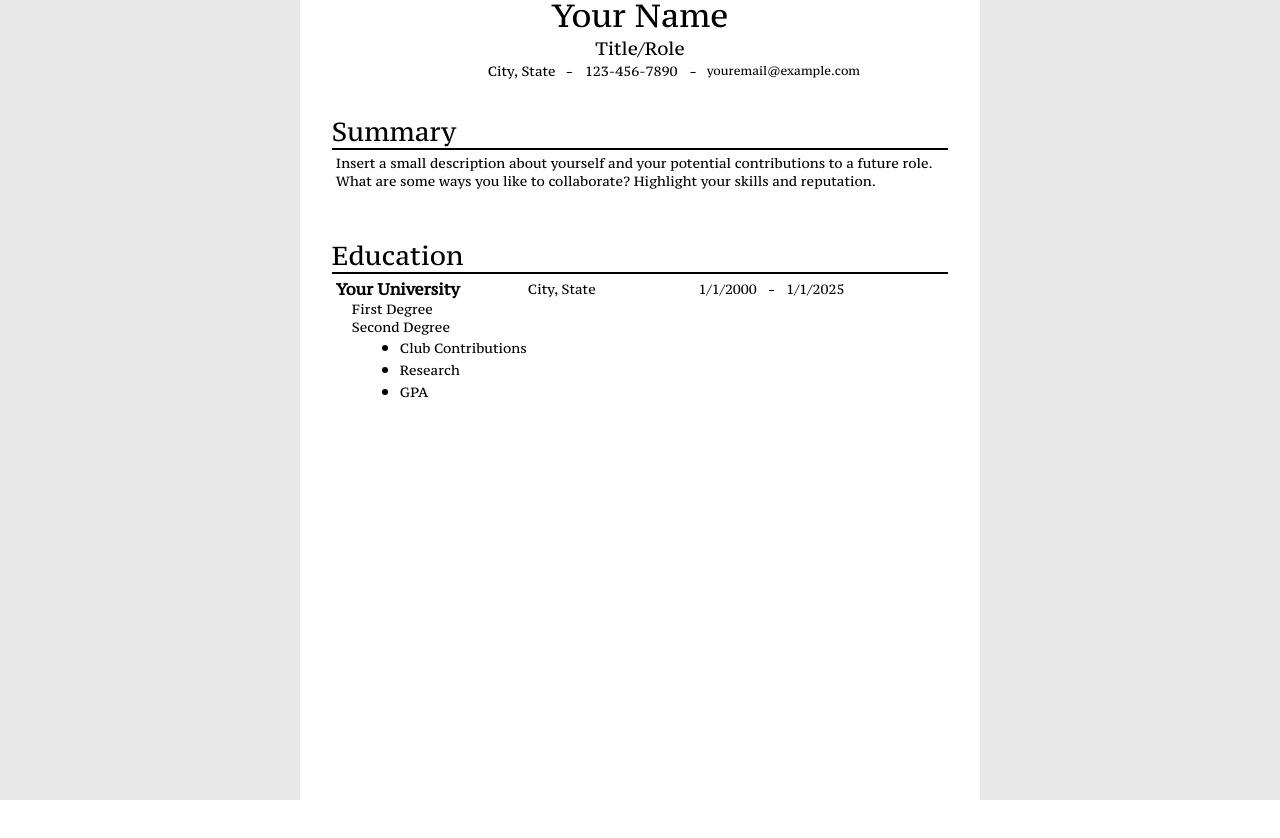
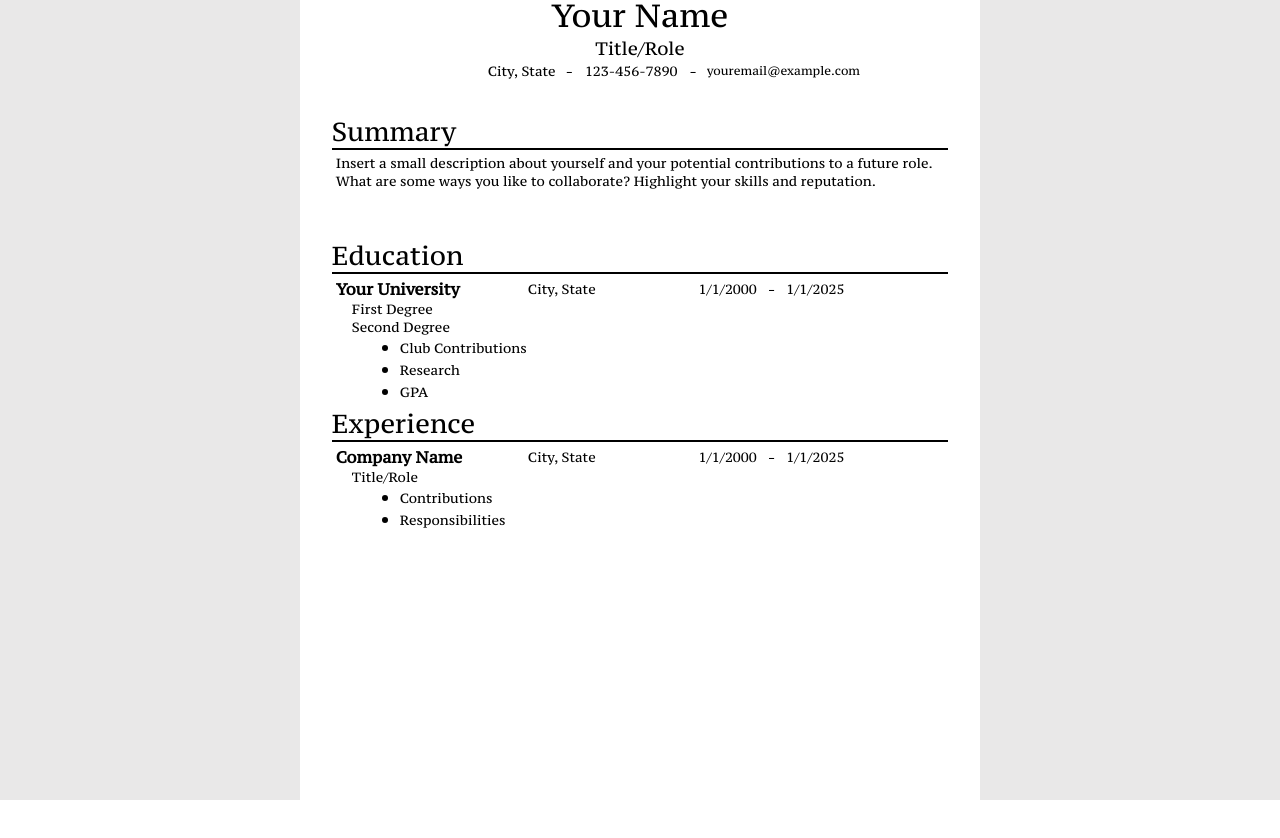
Before and after one commit to mkreynolds919/cv-generator, a React (Vite) app: page / in a window 1280 px wide. Built offline with nearby package versions, Linux system fonts and the light colour scheme.

Commit message:
feat: use established SectionInfo template to create Experience section

```diff
--- a/src/components/Experience.jsx
+++ b/src/components/Experience.jsx
@@ -1,7 +1,25 @@
 
-export default function Experience({ setData, experience }) {
+import SectionInfo from "./SectionInfo.jsx";
+
+export default function Experience({ data, setData }) {
     return (
-        <>
-        </>
+            <div className="experience-container section">
+                <h1 className="section-header">Experience</h1>
+                <hr></hr>
+                {data.map(exp => {
+                    return <SectionInfo
+                            name={exp.name}
+                            location={exp.location}
+                            startDate={exp.startDate}
+                            endDate={exp.endDate}
+                            subtitles={exp.subtitles}
+                            bullets={exp.bullets}
+                            setData={setData}
+                            key={exp.id}
+                            id={exp.id}
+                            source="experience"
+                            />
+                })}
+            </div>
     );
 }
```
